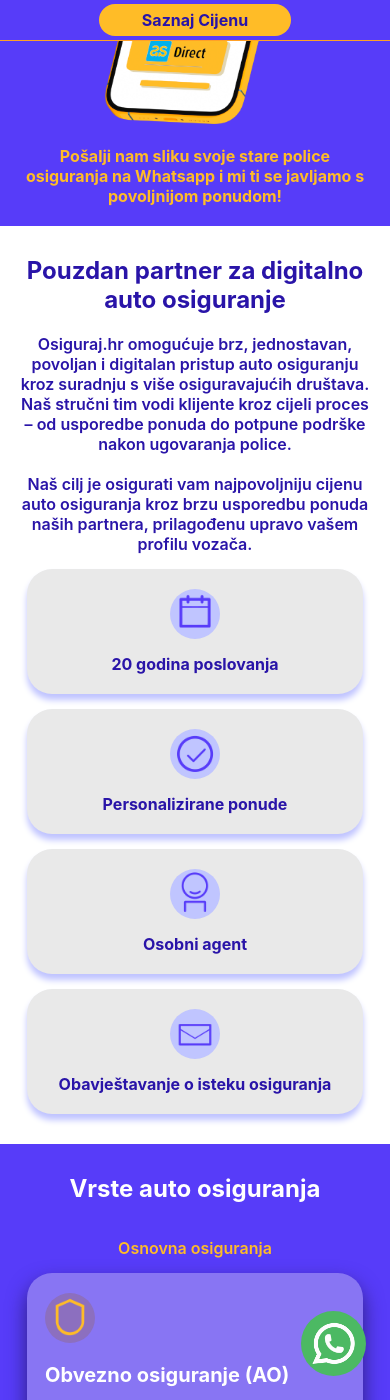
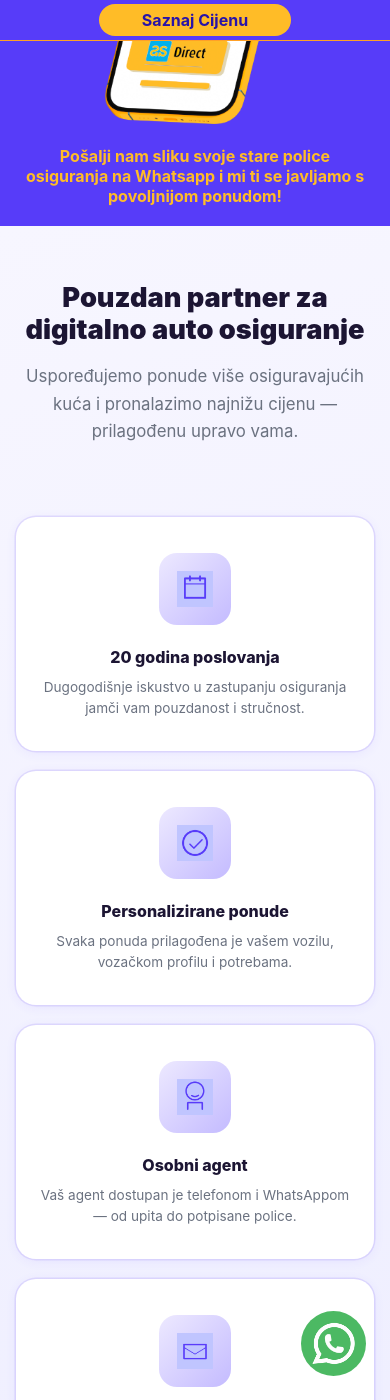
Before and after one commit to Filip-Gale/OsigurajHR, a Jekyll site: the page built from index.html, in a window 390 px wide and 1400 px high, scrolled down 1254 px. Built offline with Jekyll 4.4.1, drawn with Linux system fonts in a browser that asks for light colours; some of the changed text lies outside the part shown.

Commit message:
Redesign features section with modern premium cards
- Condense intro text to single punchy sentence
- New gradient background on section (lavender tones)
- Feature cards: white bg, purple border-shadow, hover lift effect
- Icon wrapper: 72px gradient rounded square
- Added one-sentence description under each card title
- Responsive grid: 4col → 2col → 1col

Co-Authored-By: Claude Sonnet 4.6 <noreply@anthropic.com>

```diff
--- a/css/index.css
+++ b/css/index.css
@@ -190,6 +190,107 @@ input[type="radio"] {
     text-align: center;
     max-width: 1000px;
     margin: 0 auto;
+}
+
+/* ── Features Section ── */
+.features-section {
+    background: linear-gradient(160deg, #f7f6ff 0%, #eeeeff 100%);
+    padding: 80px 20px;
+    text-align: center;
+}
+
+.features-intro {
+    max-width: 680px;
+    margin: 0 auto 56px;
+}
+
+.features-title {
+    font-size: 2.1rem;
+    font-weight: 900;
+    color: #1c1533;
+    margin-bottom: 16px;
+    line-height: 1.2;
+}
+
+.features-subtitle {
+    font-size: 1.05rem;
+    color: #6b7280;
+    line-height: 1.65;
+    font-weight: 400;
+    margin: 0;
+}
+
+.features-grid {
+    display: grid;
+    grid-template-columns: repeat(4, 1fr);
+    gap: 20px;
+    max-width: 1100px;
+    margin: 0 auto;
+}
+
+.feature-card {
+    background: white;
+    border-radius: 20px;
+    padding: 36px 24px 32px;
+    text-align: center;
+    box-shadow: 0 2px 12px rgba(87, 60, 249, 0.07), 0 0 0 1.5px rgba(139, 111, 245, 0.18);
+    transition: transform 0.22s ease, box-shadow 0.22s ease;
+}
+
+.feature-card:hover {
+    transform: translateY(-7px);
+    box-shadow: 0 18px 40px rgba(87, 60, 249, 0.15), 0 0 0 1.5px rgba(139, 111, 245, 0.4);
+}
+
+.feature-icon-wrap {
+    width: 72px;
+    height: 72px;
+    border-radius: 18px;
+    background: linear-gradient(135deg, #ede9ff, #c4bbff);
+    display: flex;
+    align-items: center;
+    justify-content: center;
+    margin: 0 auto 22px;
+}
+
+.feature-icon-wrap img {
+    width: 36px !important;
+    height: 36px !important;
+    border-radius: 0 !important;
+    background: transparent !important;
+}
+
+.feature-title {
+    font-size: 1rem;
+    font-weight: 800;
+    color: #1c1533;
+    margin-bottom: 10px;
+}
+
+.feature-desc {
+    font-size: 0.85rem;
+    color: #6b7280;
+    line-height: 1.55;
+    font-weight: 400;
+    margin: 0;
+}
+
+@media (max-width: 860px) {
+    .features-grid {
+        grid-template-columns: repeat(2, 1fr);
+    }
+    .features-title {
+        font-size: 1.7rem;
+    }
+}
+
+@media (max-width: 480px) {
+    .features-grid {
+        grid-template-columns: 1fr;
+    }
+    .features-section {
+        padding: 56px 16px;
+    }
 }
 
 h2{
--- a/index.html
+++ b/index.html
@@ -241,46 +241,41 @@ height="0" width="0" style="display:none;visibility:hidden"></iframe></noscript>
         </div>
     </section>
 
-    <section class="background-white text-purple fade-in">
-
-        <div class="margin-top-50 desktop-only"></div>
-
-        <div class="section-introduction">
-            <h2>
-                Pouzdan partner za digitalno auto osiguranje
-            </h2>
-            <p>
-                Osiguraj.hr omogućuje brz, jednostavan, povoljan i digitalan pristup auto
-                osiguranju kroz suradnju s više osiguravajućih društava. Naš stručni tim vodi
-                klijente kroz cijeli proces – od usporedbe ponuda do potpune podrške nakon
-                ugovaranja police. <br> <br>
-
-                Naš cilj je osigurati vam najpovoljniju cijenu auto osiguranja kroz brzu usporedbu ponuda naših partnera, prilagođenu upravo vašem profilu vozača.
-            </p>
+    <section class="features-section fade-in">
+        <div class="features-intro">
+            <h2 class="features-title">Pouzdan partner za digitalno auto osiguranje</h2>
+            <p class="features-subtitle">Uspoređujemo ponude više osiguravajućih kuća i pronalazimo najnižu cijenu — prilagođenu upravo vama.</p>
         </div>
-
-        <div class="margin-top-50 desktop-only"></div>
-
-        <div class="row-pc wrap-no width-container">
-            <div class="service-panel service-panel-center round column background-grey-light shadow-purple-light gap">
-                <img class="round" src="img/calendar.jpg" alt="Osiguraj.hr - 20 godina iskustva u zastupanju i auto osiguranju u Hrvatskoj">
-                <p>20 godina poslovanja</p>
+        <div class="features-grid">
+            <div class="feature-card">
+                <div class="feature-icon-wrap">
+                    <img src="img/calendar.jpg" alt="Osiguraj.hr - 20 godina iskustva u zastupanju i auto osiguranju u Hrvatskoj">
+                </div>
+                <p class="feature-title">20 godina poslovanja</p>
+                <p class="feature-desc">Dugogodišnje iskustvo u zastupanju osiguranja jamči vam pouzdanost i stručnost.</p>
             </div>
-             <div class="service-panel service-panel-center round column background-grey-light shadow-purple-light gap">
-                <img class="round" src="img/checkmark.jpg" alt="Personalizirane ponude polica osiguranja za fizičke i pravne osobe">
-                <p>Personalizirane ponude</p>
+            <div class="feature-card">
+                <div class="feature-icon-wrap">
+                    <img src="img/checkmark.jpg" alt="Personalizirane ponude polica osiguranja za fizičke i pravne osobe">
+                </div>
+                <p class="feature-title">Personalizirane ponude</p>
+                <p class="feature-desc">Svaka ponuda prilagođena je vašem vozilu, vozačkom profilu i potrebama.</p>
             </div>
-             <div class="service-panel service-panel-center round column background-grey-light shadow-purple-light gap">
-                <img class="round" src="img/agent.jpg" alt="Besplatna pomoć i savjetovanje osobnog agenta za odabir police osiguranja">
-                <p> Osobni agent</p>
+            <div class="feature-card">
+                <div class="feature-icon-wrap">
+                    <img src="img/agent.jpg" alt="Besplatna pomoć i savjetovanje osobnog agenta za odabir police osiguranja">
+                </div>
+                <p class="feature-title">Osobni agent</p>
+                <p class="feature-desc">Vaš agent dostupan je telefonom i WhatsAppom — od upita do potpisane police.</p>
             </div>
-             <div class="service-panel service-panel-center round column background-grey-light shadow-purple-light gap">
-                <img class="round" src="img/message.jpg" alt="Usluga besplatnog podsjetnika na datum isteka police osiguranja vozila">
-                <p>Obavještavanje o isteku osiguranja </p>
+            <div class="feature-card">
+                <div class="feature-icon-wrap">
+                    <img src="img/message.jpg" alt="Usluga besplatnog podsjetnika na datum isteka police osiguranja vozila">
+                </div>
+                <p class="feature-title">Obavještavanje o isteku</p>
+                <p class="feature-desc">Podsjetimo vas prije isteka police — ne morate sami pratiti rokove.</p>
             </div>
         </div>
-
-        <div class="margin-top-50 desktop-only"></div>
     </section>
 
     <section class="background-purple text-white fade-in">
```
